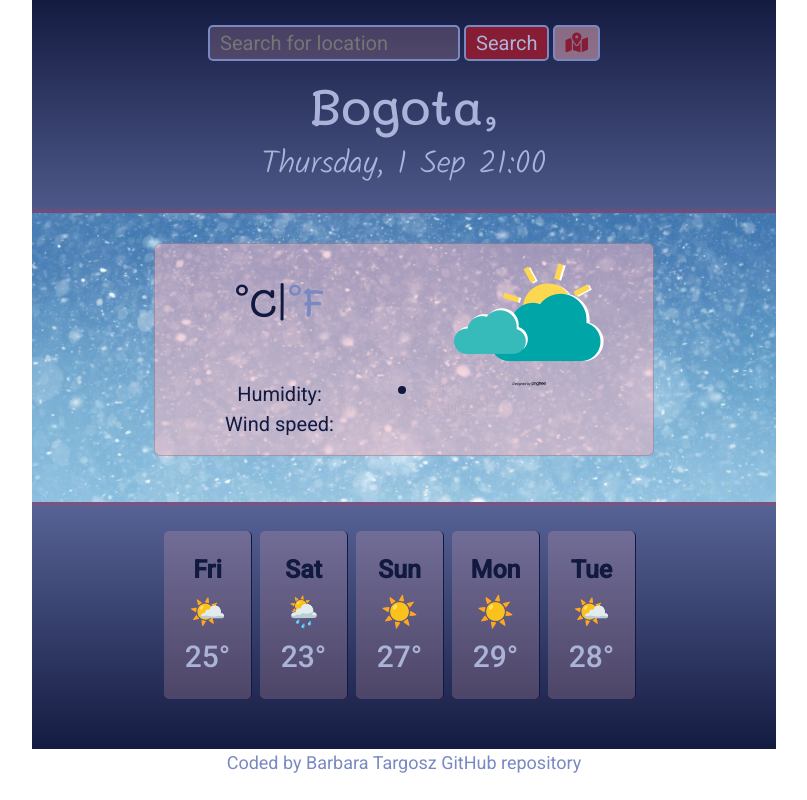
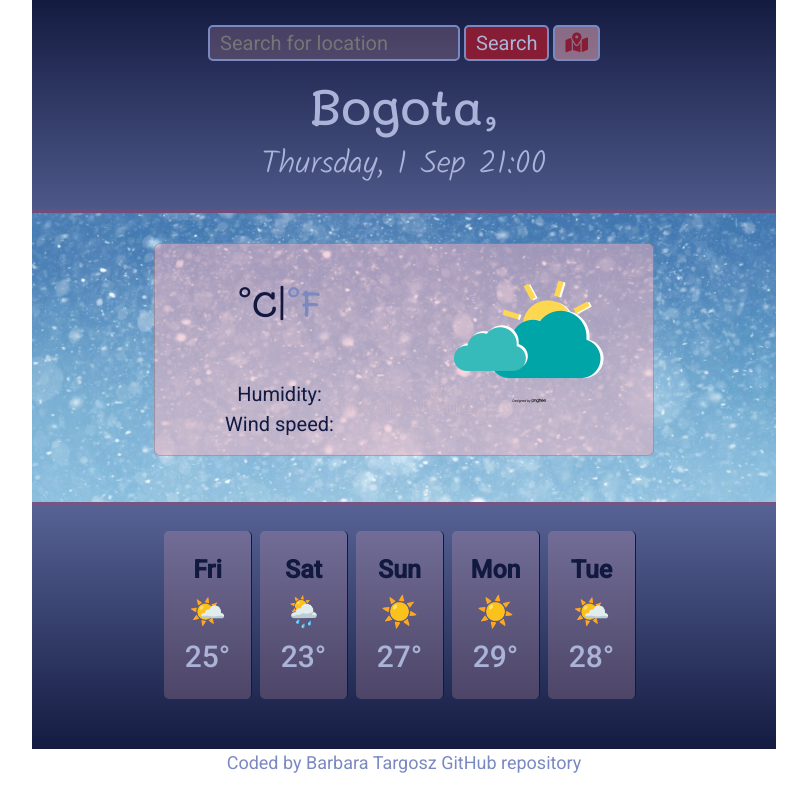
Before and after one commit to mskrakowtravelling/weather-app, a plain HTML site: page index.html in a window 1280 px wide. Shown: the whole page, without its empty margins (236-1043 px from the left). Drawn offline with nearby package versions, Linux system fonts and the light colour scheme; no server answers.

Commit message:
resized main weather, cleared classes

```diff
--- a/src/style.css
+++ b/src/style.css
@@ -103,7 +103,7 @@
 
   /* Main content ------------------------------------------------------------------------------------------*/
   sup {
-  	font-size: 38px;
+  	font-size: 35px;
   	position: relative;
   	top: -30px;
   }
@@ -159,19 +159,19 @@
   	font-size: 20px;
   }
 
-  .time-and-conditions {
+  .conditions {
   	font-family: 'Kalam', cursive;
-
+  	font-size: 30px;
   	text-transform: capitalize;
   	list-style: none;
   }
 
-  .conditions {
-  	font-size: 25px;
+  .local-time {
+  	font-size: 20px;
   }
 
-  .local-time {
-  	font-size: 20px;
+  .card-body {
+  	margin-top: 15px;
   }
 
   .cels {
@@ -185,7 +185,7 @@
   }
 
   #weather-icon {
-  	margin: -20px 0;
+  	margin: -18px 0;
   }
 
   /* Footer - next days ---------------------------------------------------------------------------------- */
```
